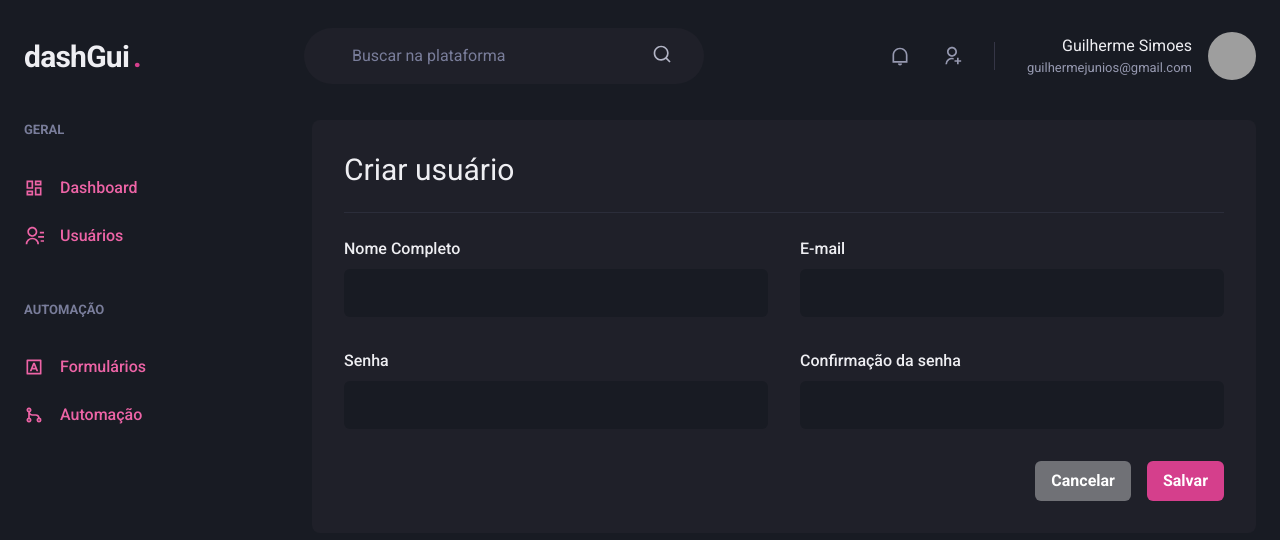
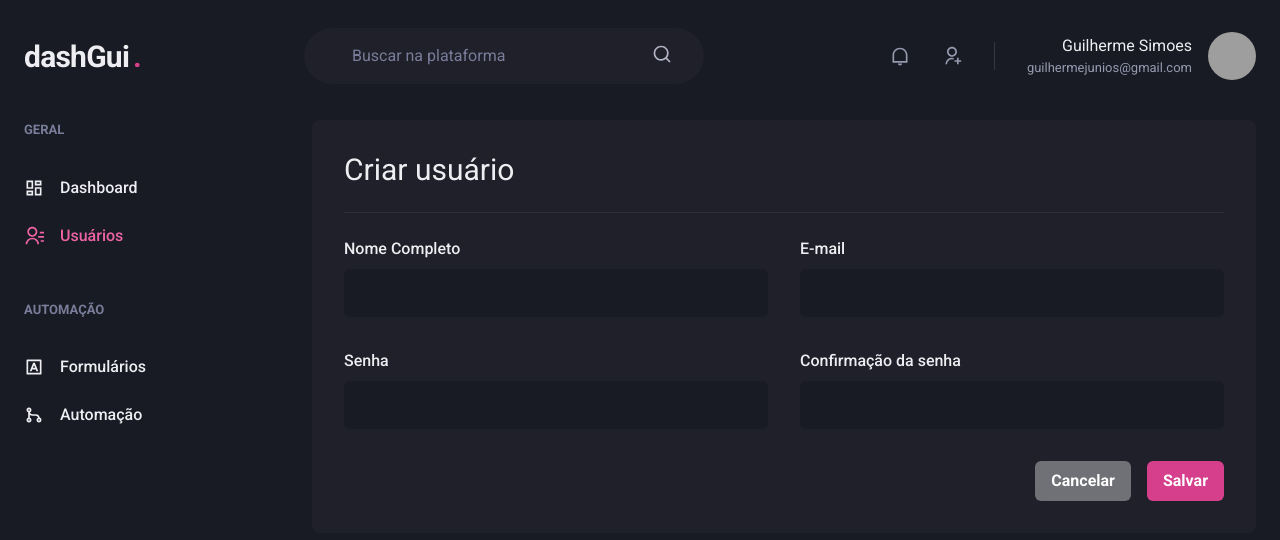
Before and after one commit to guilhermessimoes/dashGui, a Next.js app: page /users/create in a window 1280 px wide. Shown: the top 540 px of the page. Built offline with nearby package versions, Linux system fonts and the light colour scheme; grey boxes are pictures that could not be loaded.

Commit message:
Sinalizando link ativo

```diff
--- /dev/null
+++ b/src/components/ActiveLink.tsx
@@ -0,0 +1,30 @@
+import Link, { LinkProps } from "next/link";
+import { useRouter } from "next/router";
+import { cloneElement, ReactElement } from "react";
+
+interface  ActiveLinkProps extends LinkProps {
+  children: ReactElement
+  shouldMatchExactHref?: boolean
+}
+
+export function ActiveLink({children, shouldMatchExactHref = false, ...rest}: ActiveLinkProps){
+  const { asPath } = useRouter()
+
+  let isActive = false;
+
+  if (shouldMatchExactHref  && (asPath === rest.href || asPath === rest.as)) {
+    isActive = true
+  }
+
+  if (!shouldMatchExactHref && (asPath.startsWith(String(rest.href)) || asPath.startsWith(String(rest.as)))) {
+    isActive = true
+  }
+
+  return (
+    <Link {...rest}>
+      {cloneElement(children, {
+        color: isActive ? 'pink.400' : 'gray.50'
+      })}
+    </Link>
+  )
+}
--- a/src/components/Sidebar/NavLink.tsx
+++ b/src/components/Sidebar/NavLink.tsx
@@ -1,18 +1,20 @@
-import { Icon, Link, Text, LinkProps as ChakraLinkProps } from "@chakra-ui/react";
+import { Icon, Link as ChakraLink, Text, LinkProps as ChakraLinkProps } from "@chakra-ui/react";
 import { ElementType } from "react";
-import { RiDashboardLine } from "react-icons/ri";
+import { ActiveLink } from "../ActiveLink";
 
 interface NavLinkProps extends ChakraLinkProps {
   icon: ElementType;
-  children: string
-
+  children: string;
+  href: string
 }
 
-export function NavLink({ icon, children, ...rest }: NavLinkProps){
+export function NavLink({ icon, children, href, ...rest }: NavLinkProps){
   return (
-    <Link display="flex" alignItems="center" color="pink.400" py="1" {...rest}>
-      <Icon as={ icon } fontSize="20"/>
-      <Text ml="4" fontWeight="medium">{children}</Text>
-    </Link>
+    <ActiveLink href={href} passHref>
+      <ChakraLink display="flex" alignItems="center" color="pink.400" py="1" {...rest}>
+        <Icon as={ icon } fontSize="20"/>
+        <Text ml="4" fontWeight="medium">{children}</Text>
+      </ChakraLink>
+    </ActiveLink>
   )
 }
--- a/src/components/Sidebar/SidebarNav.tsx
+++ b/src/components/Sidebar/SidebarNav.tsx
@@ -7,12 +7,12 @@
   return (
     <Stack spacing="12" align="flex-start">
       <NavSection title="GERAL">
-        <NavLink icon={RiDashboardLine}>Dashboard</NavLink>
-        <NavLink icon={RiContactsLine}>Usuários</NavLink>
+        <NavLink icon={RiDashboardLine} href="/dashboard">Dashboard</NavLink>
+        <NavLink icon={RiContactsLine} href="/users">Usuários</NavLink>
       </NavSection>
       <NavSection title="AUTOMAÇÃO">
-        <NavLink icon={RiInputMethodLine}>Formulários</NavLink>
-        <NavLink icon={RiGitMergeLine}>Automação</NavLink>
+        <NavLink icon={RiInputMethodLine} href="/forms">Formulários</NavLink>
+        <NavLink icon={RiGitMergeLine} href="/automation">Automação</NavLink>
       </NavSection>
     </Stack>
   )
--- a/src/pages/users/create.tsx
+++ b/src/pages/users/create.tsx
@@ -1,4 +1,5 @@
 import { Box, Button, Divider, Flex, Heading, HStack, SimpleGrid, VStack } from "@chakra-ui/react";
+import Link from "next/link";
 
 import { Input } from "../../components/Form/Input";
 import { Header } from "../../components/Header";
@@ -10,22 +11,24 @@
       <Header />
       <Flex w="100%" my="6" maxWidth={1480} mx="auto" px="6">
         <Sidebar />
-        <Box flex="1" borderRadius={8}  bg="gray.800" p="8">
+        <Box flex="1" borderRadius={8}  bg="gray.800" p={["6", "8"]}>
           <Heading size="lg" fontWeight="normal">Criar usuário</Heading>
           <Divider my="6" borderColor="gray.700" />
           <VStack spacing="8">
-            <SimpleGrid minChildWidth="240px" spacing="8" w="100%">
+            <SimpleGrid minChildWidth="240px" spacing={["6", "8"]} w="100%">
               <Input name="name" label="Nome Completo"/>
               <Input name="email" type="email" label="E-mail"/>
             </SimpleGrid>
-            <SimpleGrid minChildWidth="240px" spacing="8" w="100%">
+            <SimpleGrid minChildWidth="240px" spacing={["6", "8"]} w="100%">
               <Input name="password" type="password" label="Senha"/>
               <Input name="password_confirmation" type="password" label="Confirmação da senha"/>
             </SimpleGrid>
           </VStack>
           <Flex mt="8" justifyContent="flex-end">
             <HStack spacing="4">
-              <Button colorScheme="whiteAlpha">Cancelar</Button>
+            <Link href="/users" passHref>
+              <Button as="a" colorScheme="whiteAlpha">Cancelar</Button>
+            </Link>
               <Button colorScheme="pink">Salvar</Button>
             </HStack>
           </Flex>
--- a/src/pages/users/index.tsx
+++ b/src/pages/users/index.tsx
@@ -1,4 +1,5 @@
 import { Box, Button, Checkbox, Flex, Heading, Icon, Table, Tbody, Td, Text, Th, Thead, Tr, useBreakpointValue } from "@chakra-ui/react";
+import Link from "next/link";
 import { RiAddLine, RiPencilLine } from "react-icons/ri";
 
 import { Header } from "../../components/Header";
@@ -18,6 +19,7 @@
         <Box flex="1" borderRadius={8}  bg="gray.800" p="8">
           <Flex mb="8" justifyContent="space-between" alignItems="center">
             <Heading size="lg" fontWeight="normal">Usuários</Heading>
+            <Link href="/users/create" passHref>
               <Button
                 as="a"
                 size="sm"
@@ -27,6 +29,7 @@
               >
                 Criar Novo
               </Button>
+            </Link>
           </Flex>
 
           <Table colorScheme="whiteAlpha">
```
Lines whose indentation alone changed are shown as unchanged.
